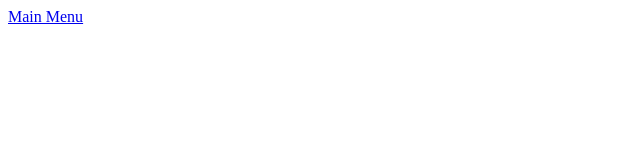
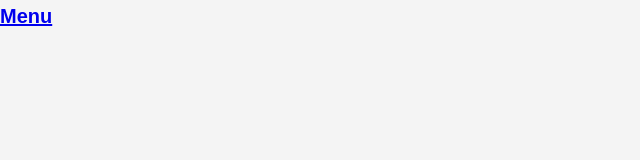
Before and after one commit to Patstaffordjnr/mustbuskfrontend, an Angular app: page / in a window 1280 px wide. Shown: the top 160 px of the page, without its empty margins (0-640 px from the left). Built offline with nearby package versions, Linux system fonts and the light colour scheme.

Commit message:
main menu

```diff
--- a/src/app/app-routing.module.ts
+++ b/src/app/app-routing.module.ts
@@ -2,6 +2,7 @@ import { NgModule } from '@angular/core';
 import { Routes, RouterModule } from '@angular/router';
 import { MainmenuComponent } from './mainmenu/mainmenu.component'
 import { LoginComponent } from './login/login.component'
+
 
 
 const routes: Routes = [
--- a/src/app/app.component.html
+++ b/src/app/app.component.html
@@ -12,7 +12,7 @@
 <!-- <a routerLink="/mainmenu" routerLinkActive="active">MainMenu</a> -->
 <!-- <a routerLink="/login" routerLinkActive="active">LOGIN</a> -->
 
-<a routerLink="/mainmenu" routerLinkActive="active">Main Menu</a>
+<a routerLink="/mainmenu" routerLinkActive="active">Menu</a>
 <!-- { path: 'loginComponent', component: LoginComponent }, -->
 
 <router-outlet></router-outlet>
--- a/src/app/mainmenu/mainmenu.component.html
+++ b/src/app/mainmenu/mainmenu.component.html
@@ -1,12 +1,33 @@
-
-<!--
-<app-login></app-login> -->
-<!-- <a routerLink="/mainmenu" routerLinkActive="active">Main Menu</a> -->
+<!-- <h2>{{Menu.name}} Details</h2>
 <div><span>id: </span>{{Menu.id}}</div>
-<div><span>name: </span>{{Menu.name}}</div>
+<div><span>name: </span>{{Menu.name}}</div> -->
 
 
 
-<!-- <a routerLink="/loginComponent" routerLinkActive="active">LOGIN</a> -->
 
-<a routerLink="/login" routerLinkActive="active">LOGIN</a>
+<div *ngFor="let Mainmenu of Menu"></div>
+
+
+<ul class="Menu">
+    <li>
+      {{Menu[0].name}}, {{Menu[0].id}}<a routerLink="/login" routerLinkActive="active">Login</a>
+    <li>
+      {{Menu[1].name}}, {{Menu[1].id}} <a routerLink="/login" routerLinkActive="active">Register</a>
+      <li>
+      {{Menu[2].name}}. {{Menu[2].id}} <a routerLink="/login" routerLinkActive="active">Buskers</a>
+    <li>
+      {{Menu[3].name}}, {{Menu[3].id}} <a routerLink="/login" routerLinkActive="active">Popular</a>
+      <li>
+        {{Menu[4].name}}, {{Menu[4].id}} <a routerLink="/login" routerLinkActive="active">Settings</a>
+  </li>
+  </ul>
+
+  <li *ngFor="menu"></li>
+
+
+
+  <ul class="Menu">
+    <li>
+      {{Menu}}
+    <li>
+    </ul>
--- a/src/app/mainmenu/mainmenu.component.ts
+++ b/src/app/mainmenu/mainmenu.component.ts
@@ -2,6 +2,9 @@ import { Component, OnInit } from '@angular/core';
 import { Menu } from './menuinterface'
 import { FormsModule, ReactiveFormsModule } from '@angular/forms';
 import { Routes, RouterModule } from '@angular/router';
+import { Mainmenu } from './mainmenu'
+import { BrowserModule } from '@angular/platform-browser';
+import { NgModule } from '@angular/core';
 
 
 
@@ -15,12 +18,12 @@ import { Routes, RouterModule } from '@angular/router';
 })
 
 
+
+
 export class MainmenuComponent implements OnInit {
 
-  Menu: Menu = {
-    id: '1',
-    name: 'LISTITEMS'
-  };
+  Menu = Mainmenu;
+
 
 
 
@@ -29,3 +32,5 @@ export class MainmenuComponent implements OnInit {
   ngOnInit(): void {
   }
 }
+
+console.log(Mainmenu);
--- a/src/app/mainmenu/mainmenu.ts
+++ b/src/app/mainmenu/mainmenu.ts
@@ -1,14 +1,12 @@
-// import { Hero } from './hero';
+import { BrowserModule } from '@angular/platform-browser';
+import { Menu } from './menuinterface'
 
-// export const HEROES: Hero[] = [
-//   { id: 11, name: 'Dr Nice' },
-//   { id: 12, name: 'Narco' },
-//   { id: 13, name: 'Bombasto' },
-//   { id: 14, name: 'Celeritas' },
-//   { id: 15, name: 'Magneta' },
-//   { id: 16, name: 'RubberMan' },
-//   { id: 17, name: 'Dynama' },
-//   { id: 18, name: 'Dr IQ' },
-//   { id: 19, name: 'Magma' },
-//   { id: 20, name: 'Tornado' }
-// ];
+
+export const Mainmenu: Menu[] = [
+    { id: '0', name: 'Login' },
+    { id: '1', name: 'Register' },
+    { id: '2', name: 'Buskers' },
+    { id: '3', name: 'Popular' },
+    { id: '4', name: 'Settings' },
+
+];
--- a/src/styles.css
+++ b/src/styles.css
@@ -1 +1,18 @@
 /* You can add global styles to this file, and also import other style files */
+body{
+	background-color:#f4f4f4;
+	color:#555555;
+
+	font-family: Arial, Helvetica, sans-serif;
+	font-size:20px;
+	font-weight: bold;
+
+	/*same as above*/
+	/*font: normal 16px Arial,Helvetica,
+		  sans-serif;
+		  */
+
+	line-height:1.6em;
+	margin:0;
+
+}
```
Also changed, not shown: src/app/app.module.ts (+7 -0 lines).
